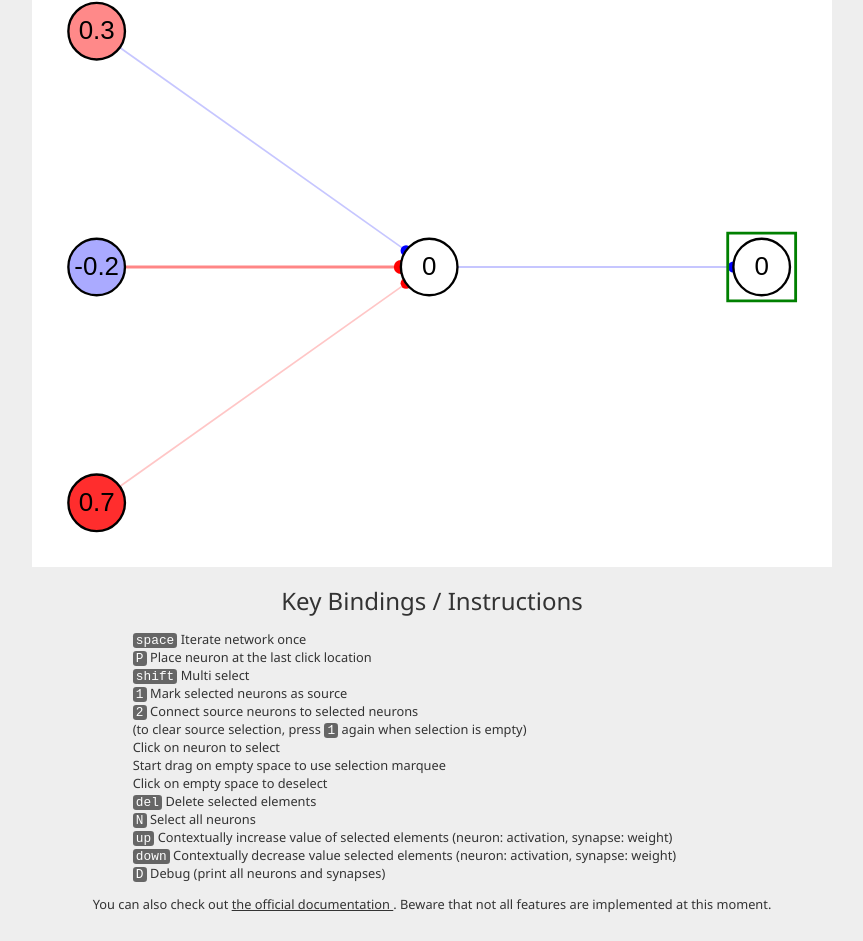
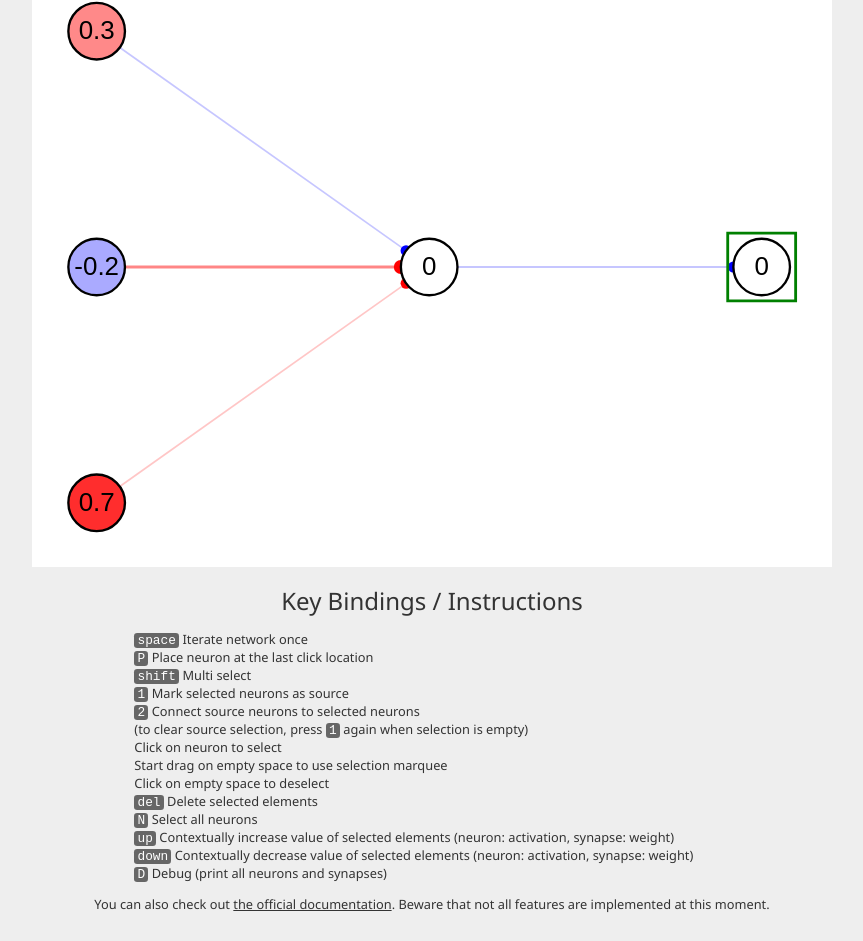
Before and after one commit to LeoYulinLi/simbrain_web, a website built with webpack: page html/index.html in a window 1280 px wide. Shown: the part 216-1157 px from the top of the page, without its empty margins (208-1071 px from the left). Built offline with nearby package versions, Linux system fonts and the light colour scheme.

Commit message:
Fixed some typos

```diff
--- a/html/index.html
+++ b/html/index.html
@@ -28,13 +28,11 @@
       <li><kbd>del</kbd> Delete selected elements</li>
       <li><kbd>N</kbd> Select all neurons</li>
       <li><kbd>up</kbd> Contextually increase value of selected elements (neuron: activation, synapse: weight)</li>
-      <li><kbd>down</kbd> Contextually decrease value selected elements (neuron: activation, synapse: weight)</li>
+      <li><kbd>down</kbd> Contextually decrease value of selected elements (neuron: activation, synapse: weight)</li>
       <li><kbd>D</kbd> Debug (print all neurons and synapses)</li>
     </ul>
     <p>You can also check out
-      <a href="http://simbrain.net/Documentation/docs/Pages/Network/connections.html">
-        the official documentation
-      </a>.
+      <a href="http://simbrain.net/Documentation/docs/Pages/Network/connections.html">the official documentation</a>.
       Beware that not all features are implemented at this moment.
     </p>
   </div>
```
